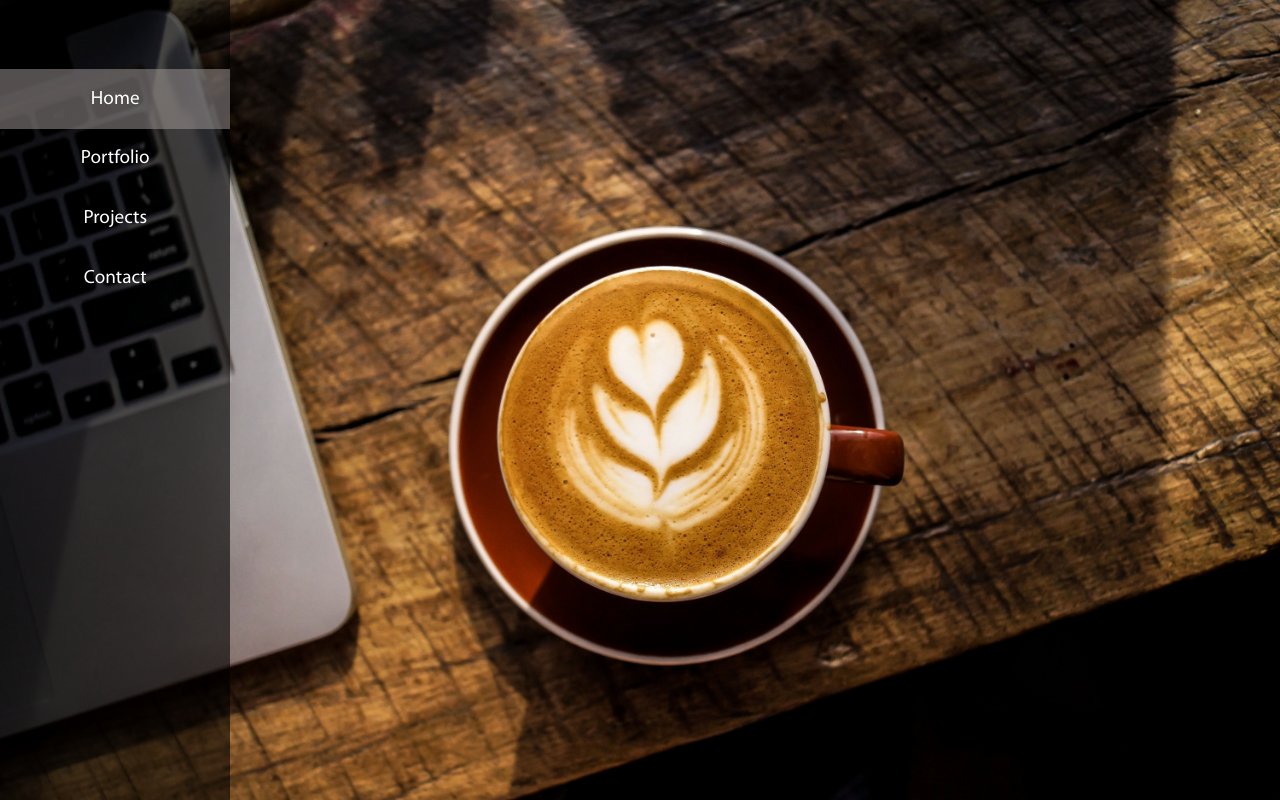
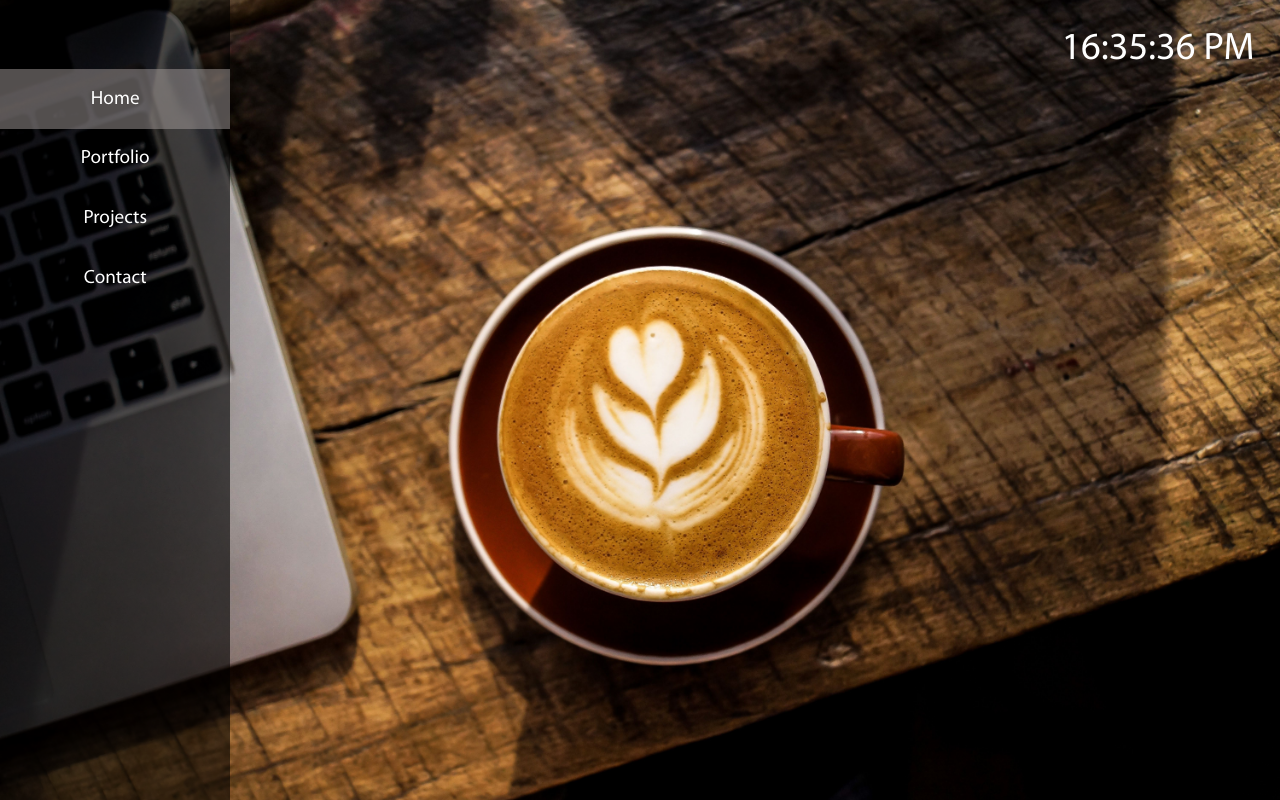
Before and after one commit to valenciamac/macprofile, a PHP site: page / in a window 1280 px wide. Run offline with PHP 8.4, Linux system fonts and the light colour scheme.

Commit message:
added time

```diff
--- a/css/mystyle.css
+++ b/css/mystyle.css
@@ -89,6 +89,7 @@ h1
 }
 .navigation
 {
+	float: 	left;
 	height: 100vh;
 	width:18%;
 	background-color: rgba(0,0,0,0.6);
@@ -121,3 +122,9 @@ a
 {
 	background-color: rgba(165,157,155,0.5);
 }
+.timer
+{
+	float: right;
+	padding: 2%;
+	font-size: 	3vw;
+}
--- a/index.html
+++ b/index.html
@@ -2,11 +2,38 @@
 <html>
 <head>
 	<title>Welcome to my Portfolio</title>
-	<link rel="stylesheet" type="text/css" href="css/mystyle.css
-	">
+	<link rel="stylesheet" type="text/css" href="css/mystyle.css">
+	<script type="text/javascript">
+    <!--
+    function updateTime() {
+        var currentTime = new Date();
+        var hours = currentTime.getHours();
+        var minutes = currentTime.getMinutes();
+        var seconds = currentTime.getSeconds();
+        if (minutes < 10){
+            minutes = "0" + minutes;
+        }
+        if (seconds < 10){
+            seconds = "0" + seconds;
+        }
+        if (hours < 10){
+            hours = "0" + hours;
+        }
+        var v = hours + ":" + minutes + ":" + seconds + " ";
+        if(hours > 11){
+            v+="PM";
+        } else {
+            v+="AM"
+        }
+        setTimeout("updateTime()",1000);
+        document.getElementById('time').innerHTML=v;
+    }
+    updateTime();
+    //-->
+</script>
 </head>
 <body>
-	<div class="center">
+	<div class="container">
 		<div class="navigation">
 			<ul class="nav">
 				<li class="active"><a href=":javascript;">Home</a></li>
@@ -15,6 +42,7 @@
 				<li><a href=":javascript;">Contact</a></li>
 			</ul>
 		</div>
+		<div class="timer"><span id="time" /></div>
 	</div>
 </body>
 </html>
```
